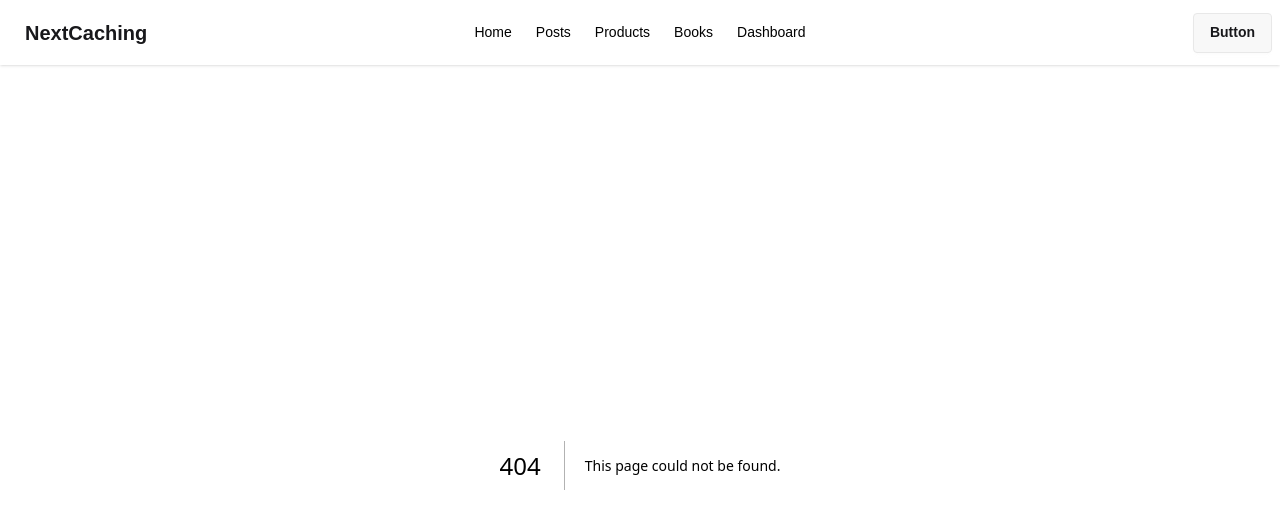
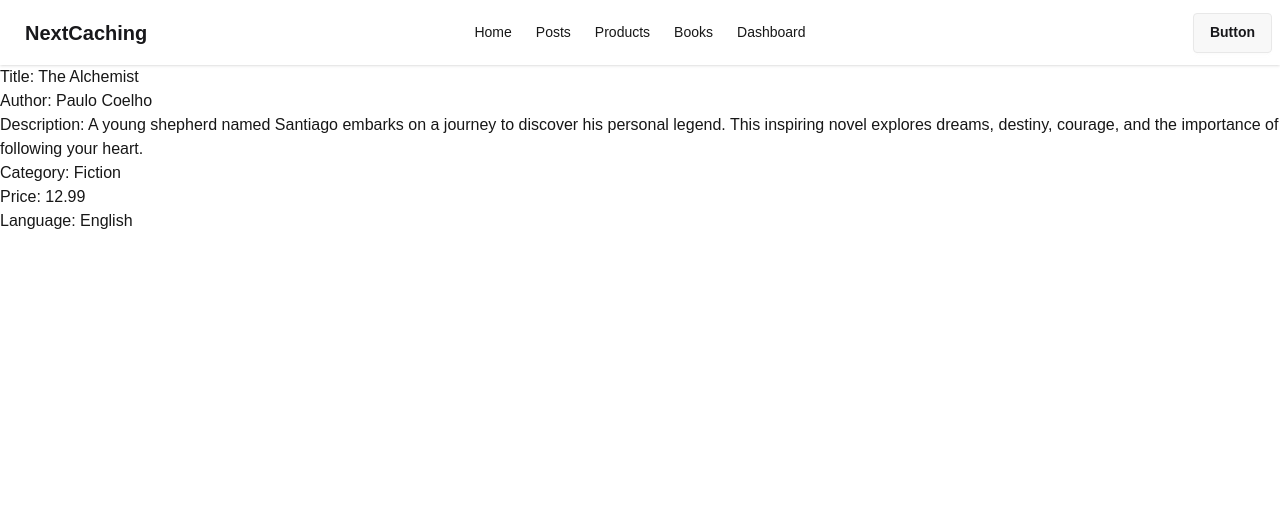
Before and after one commit to MasudRanaOfficial/nextjs-data-caching, a Next.js app: page /books/1 in a window 1280 px wide. Before the commit this address had no page. Shown: the top 528 px of the page. Built offline with nearby package versions, Linux system fonts and the light colour scheme; data requests are answered from the project's data file.

Commit message:
feat: create BookDetailPage component with static params and data fetching

```diff
--- /dev/null
+++ b/src/app/books/[bookId]/page.jsx
@@ -0,0 +1,28 @@
+import React from "react";
+
+export const generateStaticParams = async() => {
+  const res = await fetch("http://localhost:5000/books");
+  const books = await res.json();
+
+  return books.slice(0, 3).map(book => ({bookId: book.id}))
+}
+
+const BookDetailPage = async ({ params }) => {
+  const { bookId } = await params;
+
+  const res = await fetch(`http://localhost:5000/books/${bookId}`);
+  const book = await res.json();
+
+  return (
+    <div>
+      <h3>Title: {book.title}</h3>
+      <p>Author: {book.author}</p>
+      <p>Description: {book.description}</p>
+      <p>Category: {book.category}</p>
+      <p>Price: {book.price}</p>
+      <p>Language: {book.language}</p>
+    </div>
+  );
+};
+
+export default BookDetailPage;
```
Also changed, not shown: src/app/components/BookCard.jsx (+13 -10 lines).
